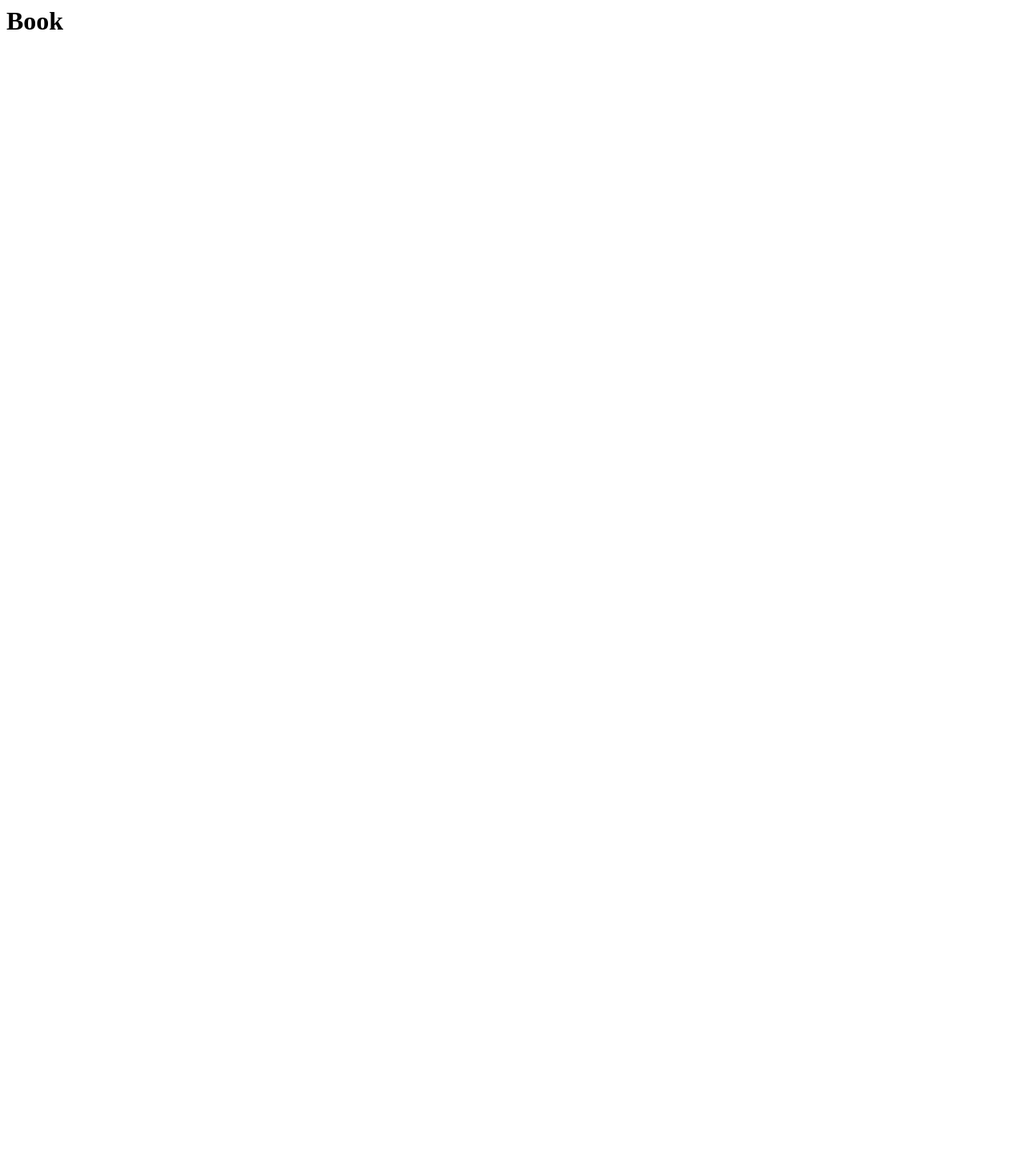
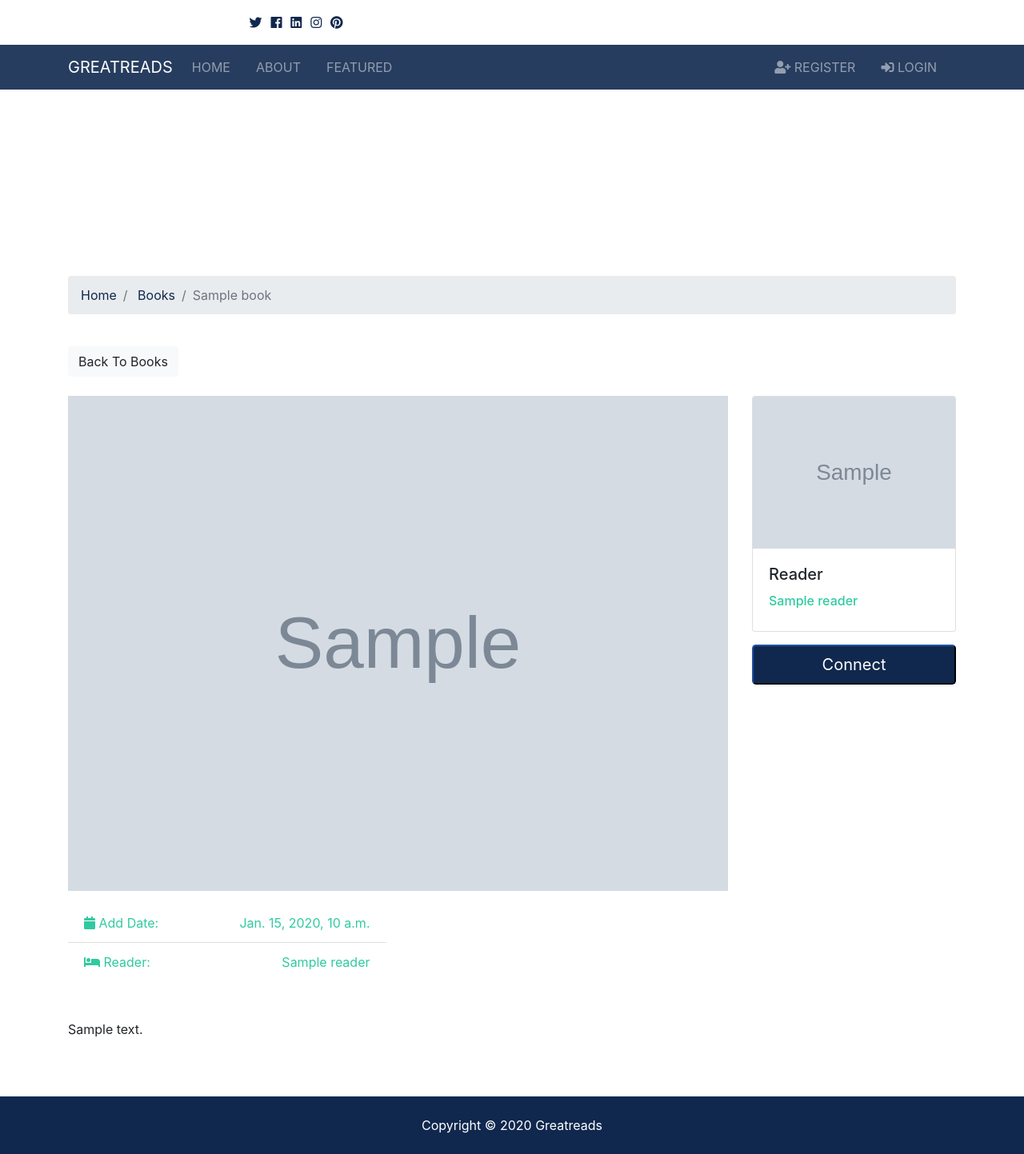
Before and after one commit to adudley78/greatreads, a Django app: page /books/1 in a window 1280 px wide. Before the commit the page is almost empty. Shown: the whole page at 80% size. Before the commit the page ends 37 px from the top, so only its background shows below. Run offline with Django 3.2, Linux system fonts and the light colour scheme; tables that the repository leaves empty hold one stand-in row (values such as "Sample post"); grey boxes marked "Sample" are stand-in pictures; some libraries are stand-ins or nearby versions.

Commit message:
Create single book page

```diff
--- a/books/views.py
+++ b/books/views.py
@@ -1,4 +1,4 @@
-from django.shortcuts import render
+from django.shortcuts import get_object_or_404, render
 from django.core.paginator import EmptyPage, PageNotAnInteger, Paginator
 
 from .models import Book
@@ -17,7 +17,13 @@
   return render(request, 'books/books.html', context)
 
 def book(request, book_id):
-  return render(request, 'books/book.html')
+  book = get_object_or_404(Book, pk=book_id)
+
+  context = {
+    'book': book
+  }
+
+  return render(request, 'books/book.html', context)
 
 def search(request):
   return render(request, 'books/search.html')
--- a/templates/books/book.html
+++ b/templates/books/book.html
@@ -1 +1,80 @@
-<h1>Book</h1>
+{% extends 'base.html' %}
+
+{% load humanize %}
+
+{% block content %}
+  <section id="showcase-inner" class="py-5 text-white">
+    <div class="container">
+      <div class="row text-center">
+        <div class="col-md-12">
+          <h1 class="display-4">{{ book.title }}</h1>
+          <p class="lead">
+            <i class="fas fa-map-marker"></i> {{ book.author }}</p>
+        </div>
+      </div>
+    </div>
+  </section>
+
+  <!-- Breadcrumb -->
+  <section id="bc" class="mt-3">
+    <div class="container">
+      <nav>
+        <ol class="breadcrumb">
+          <li class="breadcrumb-item">
+            <a href="{% url 'index' %}">Home</a>
+          </li>
+          <li class="breadcrumb-item">
+            <a href="{% url 'books' %}">Books</a>
+          </li>
+          <li class="breadcrumb-item active">{{ book.title }}</li>
+        </ol>
+      </nav>
+    </div>
+  </section>
+
+  <!-- Book -->
+  <section id="book" class="py-4">
+    <div class="container">
+      <a href="{% url 'books' %}" class="btn btn-light mb-4">Back To Books</a>
+      <div class="row">
+        <div class="col-md-9">
+          <img src="{{ book.cover_img.url }}" alt="" class="img-main img-fluid mb-3">
+          <!-- Fields -->
+          <div class="row mb-5 fields">
+            <div class="col-md-6">
+              <ul class="list-group list-group-flush">
+                <li class="list-group-item text-secondary">
+                  <i class="fas fa-calendar"></i> Add Date:
+                  <span class="float-right">{{ book.add_date }}</span>
+                </li>
+                <li class="list-group-item text-secondary">
+                  <i class="fas fa-bed"></i> Reader:
+                  <span class="float-right">{{ book.reader }}
+                  </span>
+                </li>
+              </ul>
+            </div>
+          </div>
+
+          <!-- Description -->
+          <div class="row mb-5">
+            <div class="col-md-12">
+              {{ book.notes }}
+            </div>
+          </div>
+        </div>
+        <div class="col-md-3">
+          <div class="card mb-3">
+            <img class="card-img-top" src="{{ book.reader.profile_img.url}}" alt="Reader of the month">
+            <div class="card-body">
+              <h5 class="card-title">Reader</h5>
+              <h6 class="text-secondary">{{ book.reader }}</h6>
+            </div>
+          </div>
+          <button class="btn-primary btn-block btn-lg" data-toggle="modal" data-target="#inquiryModal">Connect</button>
+        </div>
+
+      </div>
+    </div>
+  </section>
+{% endblock %}
```
